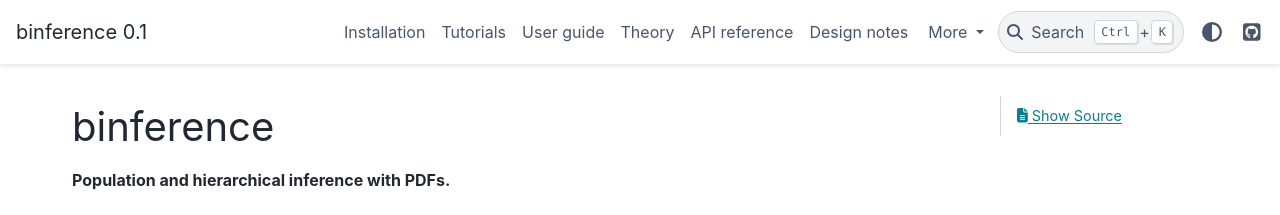
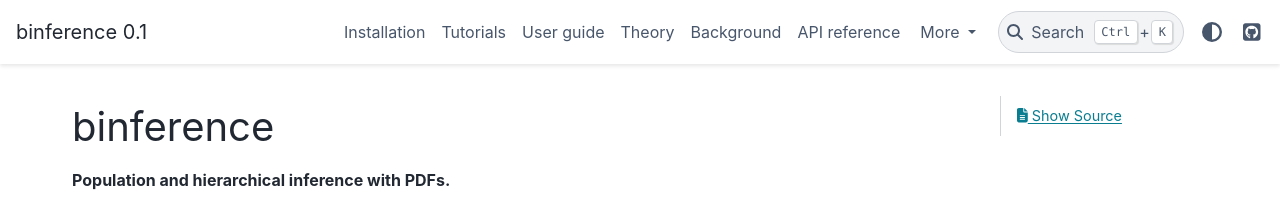
Before and after one commit to joshspeagle/binference, a Sphinx documentation site: the page built from docs/index.md, in a window 1280 px wide. Shown: the top 215 px of the page. Built offline with Sphinx 7.4.7 and the PyData theme 0.15.4, drawn with Linux system fonts in a browser that asks for light colours.

Commit message:
List the background pages after the theory
Co-Authored-By: Claude Opus 5.5 <noreply@anthropic.com>
Claude-Session: https://claude.ai/code/session_01De68Qguk82R9FGTNQYmYnz

````diff
--- a/docs/index.md
+++ b/docs/index.md
@@ -77,10 +77,10 @@ install
 tutorials/index
 user-guide/index
 theory
+background/index
 api/index
 design/index
 changelog
 contributing
 citing
-background/index
 ```
````
